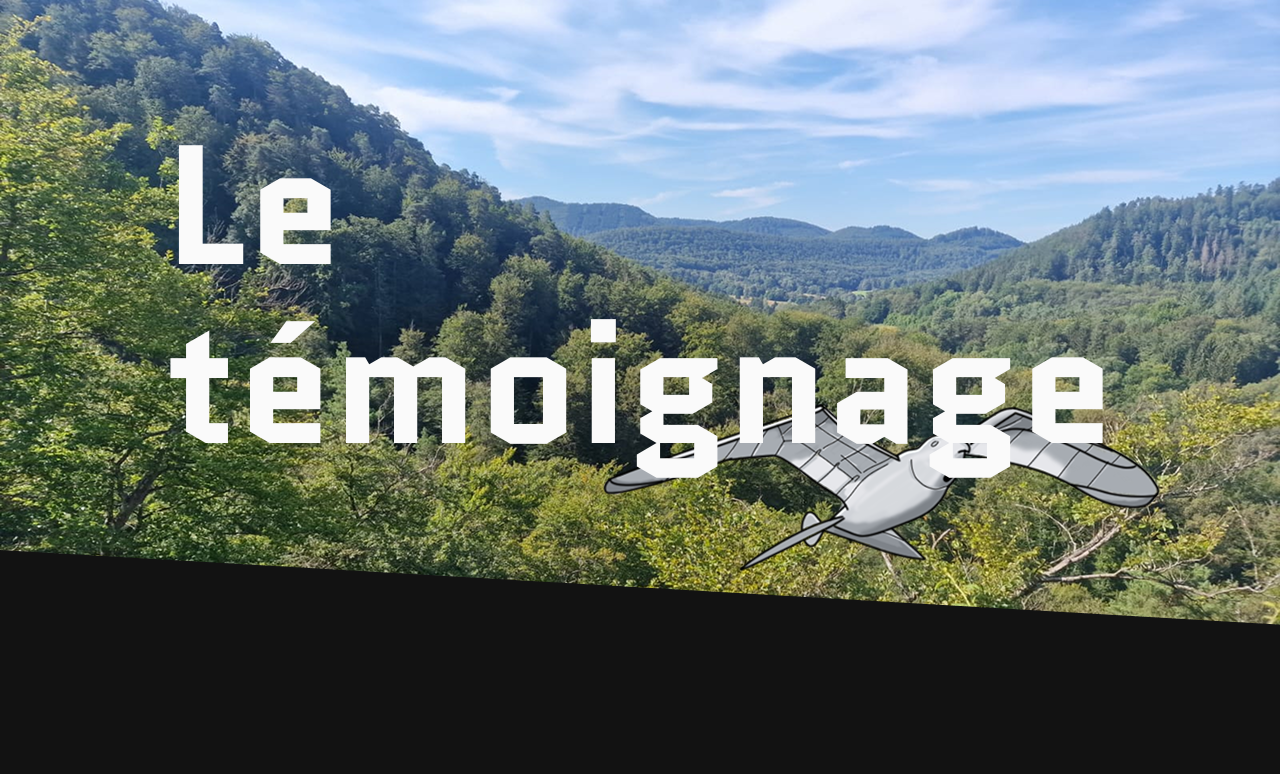
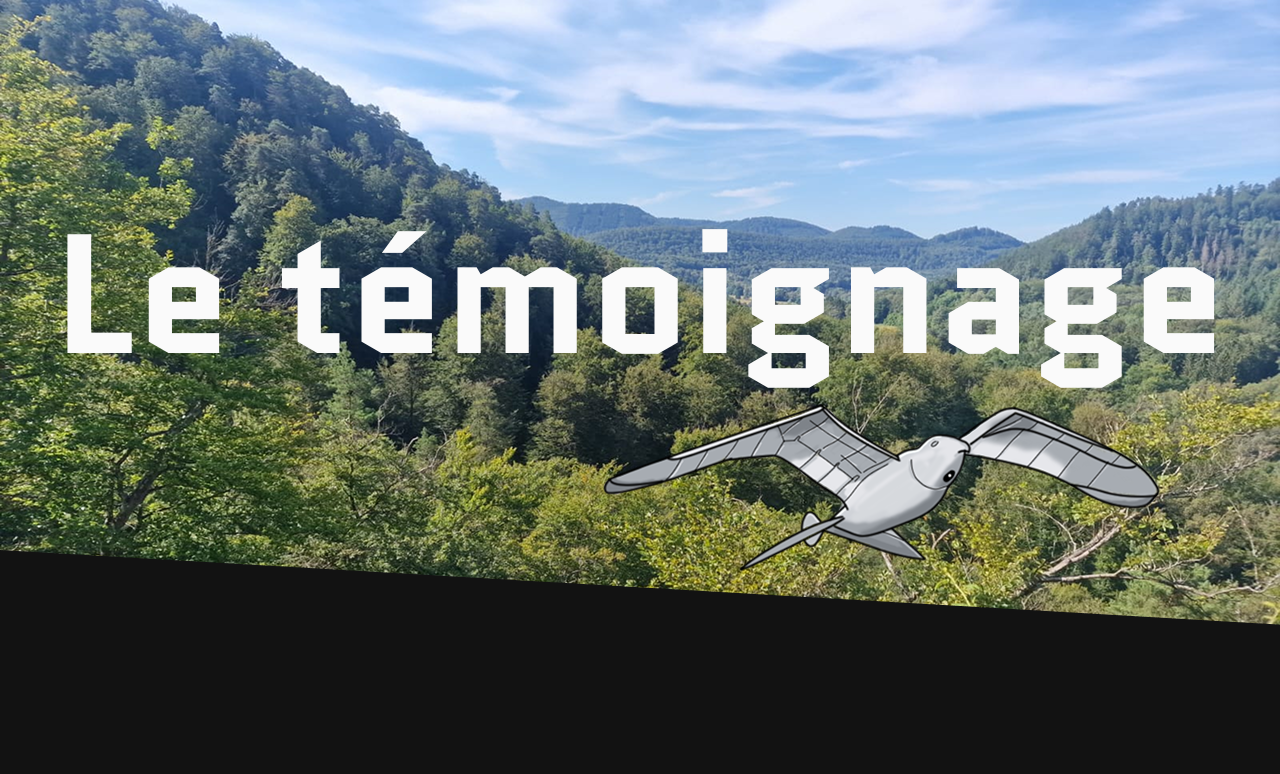
Before and after one commit to Foxx05/DesignFiction, a website: page src/assets/pageTemoin.html in a window 1280 px wide. Shown: the top 774 px of the page. Drawn offline with nearby package versions, Linux system fonts and the light colour scheme; files that its build step writes are made by us from their sources.

Commit message:
modif title html

```diff
--- a/src/assets/pageTemoin.html
+++ b/src/assets/pageTemoin.html
@@ -34,7 +34,7 @@
     <header>
       <section class="section section--header">
           <div class="div--title_img">
-              <h1 class="title title--big">Le témoignage</h1>
+              <h1 class="title title--big">Le&nbsp;témoignage</h1>
           </div>
           <div class="div--img_header">
               <img class="img--header" src="../assets/images/header_photo.png" alt="">
```
Also changed, not shown: src/index.html (+1 -1 lines).
